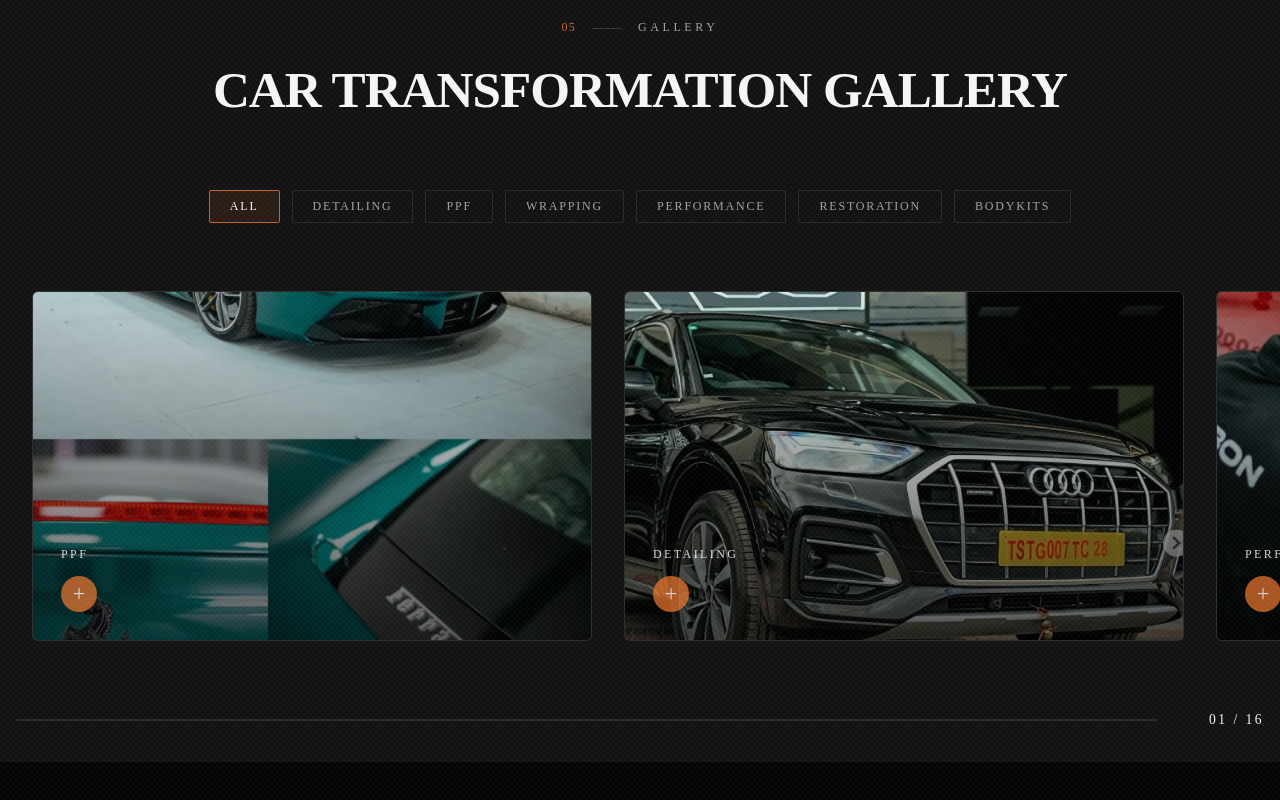
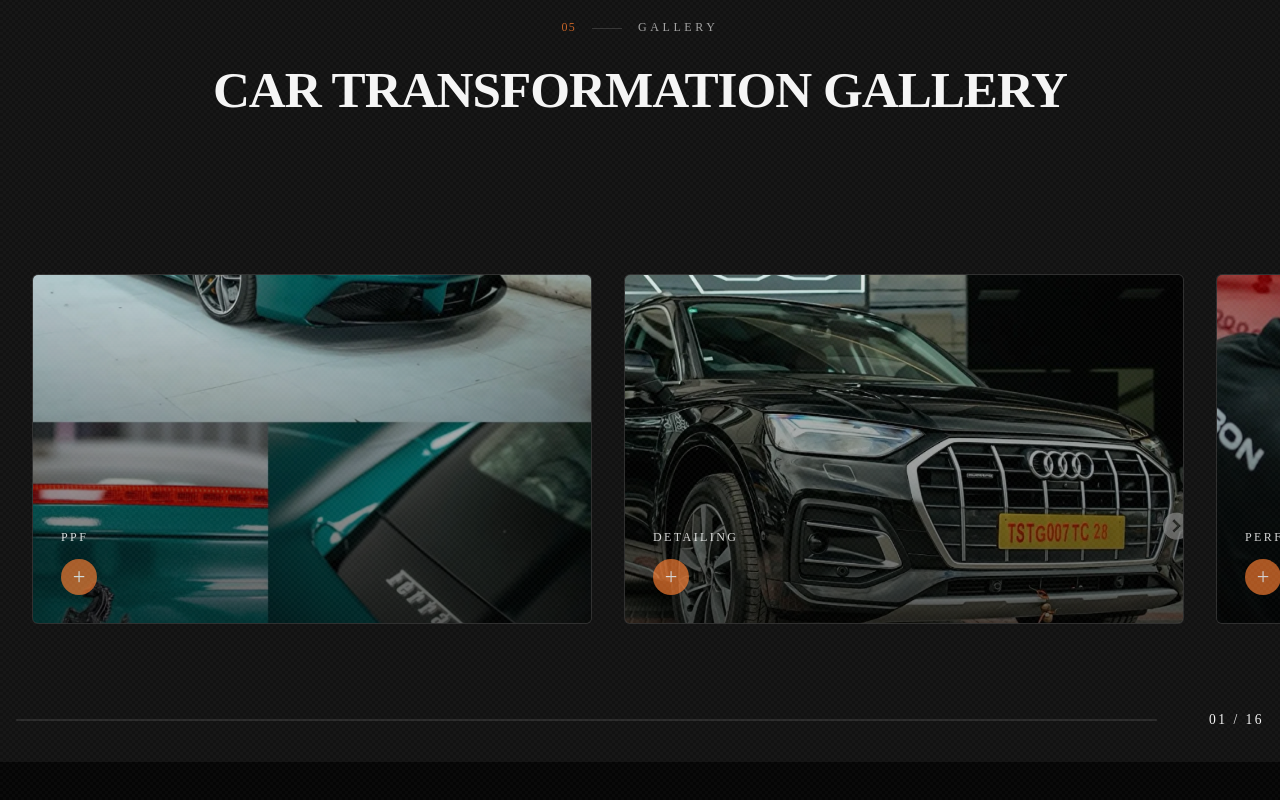
Before and after one commit to varshnilyadav/carbon-car, a Next.js app: page / in a window 1280 px wide. Shown: the part 6754-7554 px from the top of the page. Built offline with nearby package versions, Linux system fonts and the light colour scheme; no server answers.

Commit message:
feat(gallery): remove category filter buttons and display all transformations

```diff
--- a/src/components/sections/Gallery.tsx
+++ b/src/components/sections/Gallery.tsx
@@ -7,12 +7,10 @@ import { useGSAP } from "@gsap/react";
 import { gsap } from "gsap";
 import { ScrollTrigger } from "gsap/ScrollTrigger";
 import SectionHeading from "../ui/SectionHeading";
-import Magnetic from "@/components/motion/Magnetic";
-import { galleryItems, galleryCategories } from "@/data/siteData";
+import { galleryItems } from "@/data/siteData";
 import styles from "./Gallery.module.css";
 
 export default function Gallery() {
-  const [activeCategory, setActiveCategory] = useState("ALL");
   const [activeItem, setActiveItem] = useState<(typeof galleryItems)[0] | null>(null);
 
   const sectionRef = useRef<HTMLElement>(null);
@@ -20,44 +18,10 @@ export default function Gallery() {
   const progressBarRef = useRef<HTMLDivElement>(null);
   const counterRef = useRef<HTMLDivElement>(null);
 
-  const filteredItems = galleryItems.filter(
-    (item) => activeCategory === "ALL" || item.category === activeCategory
-  );
-
+  const filteredItems = galleryItems;
   const shouldCenterRow = filteredItems.length <= 1;
 
-  // Handle filter selection with smooth scroll reset to gallery start
-  const handleCategoryChange = (cat: string) => {
-    if (cat === activeCategory) return;
-
-    if (sectionRef.current) {
-      const rect = sectionRef.current.getBoundingClientRect();
-      if (rect.top < -10) {
-        if (typeof window !== "undefined") {
-          const lenis = (
-            window as unknown as {
-              __lenis?: {
-                scrollTo: (
-                  target: HTMLElement,
-                  opts?: { offset?: number; duration?: number }
-                ) => void;
-              };
-            }
-          ).__lenis;
-
-          if (lenis) {
-            lenis.scrollTo(sectionRef.current, { offset: 0, duration: 0.6 });
-          } else {
-            sectionRef.current.scrollIntoView({ behavior: "smooth" });
-          }
-        }
-      }
-    }
-
-    setActiveCategory(cat);
-  };
-
-  // Reset progress bar & counter on category change, and refresh ScrollTrigger after layout settles
+  // Reset progress bar & counter on mount, and refresh ScrollTrigger after layout settles
   useEffect(() => {
     if (progressBarRef.current) {
       progressBarRef.current.style.transform = "scaleX(0)";
@@ -71,7 +35,7 @@ export default function Gallery() {
     }, 420);
 
     return () => clearTimeout(timer);
-  }, [activeCategory, filteredItems.length]);
+  }, []);
 
   // Lock Lenis and body scroll when Lightbox is open
   useEffect(() => {
@@ -209,7 +173,7 @@ export default function Gallery() {
         mm.revert();
       };
     },
-    { dependencies: [activeCategory, filteredItems.length], scope: sectionRef }
+    { dependencies: [], scope: sectionRef }
   );
 
   const handleNext = (e: React.MouseEvent) => {
@@ -233,7 +197,7 @@ export default function Gallery() {
       <span id="gallery" style={{ position: "absolute", top: 0 }} />
 
       <div className={styles.pinWrapper}>
-        {/* Pinned top: SectionHeading and Filters */}
+        {/* Pinned top: SectionHeading */}
         <div className={styles.pinnedHeader}>
           <div className="container">
             <SectionHeading
@@ -242,19 +206,6 @@ export default function Gallery() {
               title="CAR TRANSFORMATION GALLERY"
               align="center"
             />
-
-            <div className={styles.filters}>
-              {galleryCategories.map((cat) => (
-                <Magnetic key={cat} strength={0.2}>
-                  <button
-                    className={`${styles.filterBtn} ${activeCategory === cat ? styles.active : ""}`}
-                    onClick={() => handleCategoryChange(cat)}
-                  >
-                    {cat}
-                  </button>
-                </Magnetic>
-              ))}
-            </div>
           </div>
         </div>
 
```
